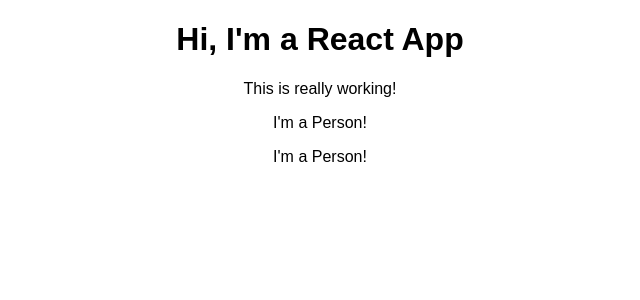
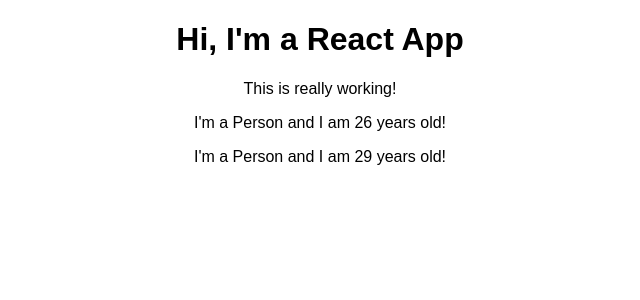
Before and after one commit to AdamBrauns/CompleteReactUdemyCourse, a React (Create React App) app in the folder section_3/react-complete-guide/: page / in a window 1280 px wide. Shown: the top 300 px of the page, without its empty margins (320-960 px from the left). Built offline with nearby package versions, Linux system fonts and the light colour scheme.

Commit message:
made the person component dynamic

```diff
--- a/section_3/react-complete-guide/src/Person/Person.js
+++ b/section_3/react-complete-guide/src/Person/Person.js
@@ -1,8 +1,9 @@
 import React from 'react';
 
 // Same as the filename
+// For the js {} part, it needs to be one line expressions like function calls or calculations
 const person = () => {
-    return <p>I'm a Person!</p>
+    return <p>I'm a Person and I am {Math.floor(Math.random() * 30)} years old!</p>
 }
 
 export default person;
```
